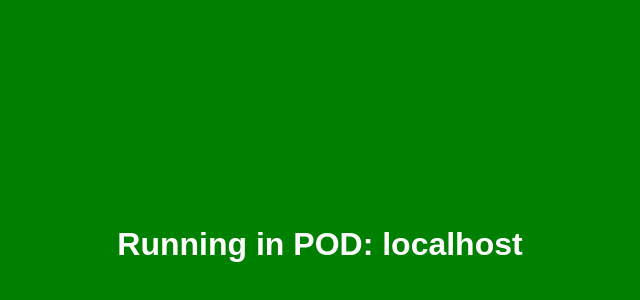
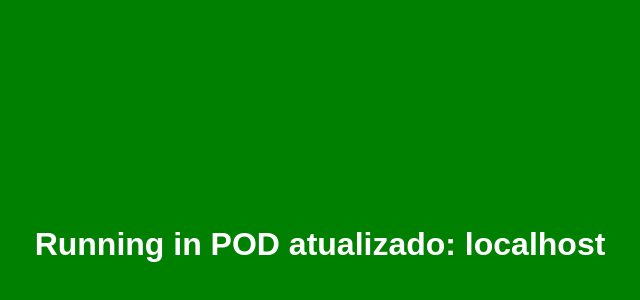
Before and after one commit to paulomendesdigital/chapter-argocd, a plain HTML site: page index.html in a window 1280 px wide. Shown: the part 156-456 px from the top of the page, without its empty margins (320-960 px from the left). Drawn offline with Linux system fonts and the light colour scheme.

Commit message:
change text html

```diff
--- a/index.html
+++ b/index.html
@@ -20,7 +20,7 @@
 </head>
 
 <body>
-  <h1>Running in POD: <span id="pod-name"></span></h1>
+  <h1>Running in POD atualizado: <span id="pod-name"></span></h1>
   <script>
     document.getElementById("pod-name").textContent = window.location.hostname;
   </script>
```
